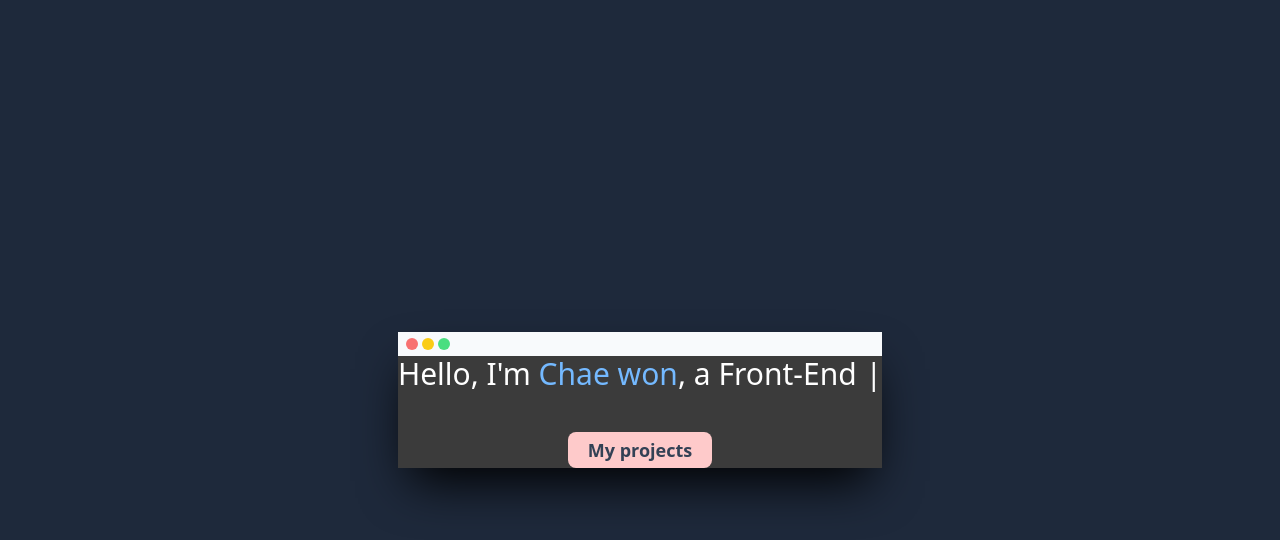
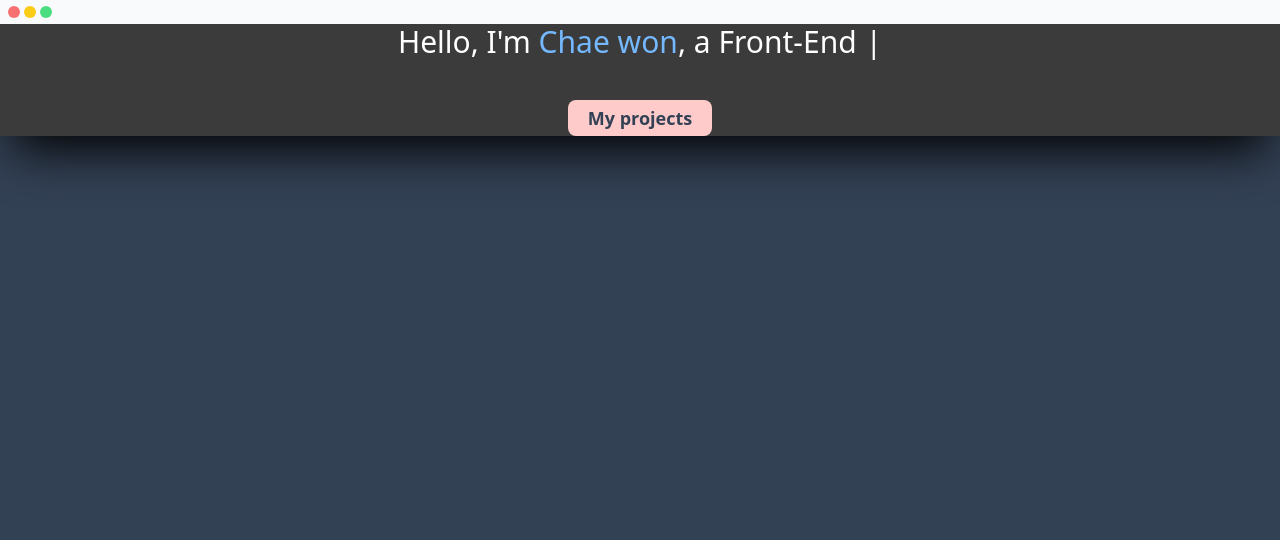
Before and after one commit to chaewon0128/portfolio, a Next.js app: page / in a window 1280 px wide. Shown: the top 540 px of the page. Built offline with nearby package versions, Linux system fonts and the light colour scheme; what tailwind-animatecss would draw is missing.

Commit message:
💄 layout 공통 스타일 수정

```diff
--- a/components/layout/Layout.tsx
+++ b/components/layout/Layout.tsx
@@ -1,12 +1,8 @@
 import { ReactNode } from 'react';
-import Ball from '../ball/Ball';
-import { useRouter } from 'next/router';
-import cls from '@/lib/cls';
 
 export default function Layout(props: { children: ReactNode }) {
-    const router = useRouter();
     return (
-        <div className='flex justify-center items-center min-h-screen w-full bg-slate-800 '>
+        <div className='min-h-screen w-full bg-slate-700'>
 
             {props.children}
 
--- a/components/layout/TerminalLayout.tsx
+++ b/components/layout/TerminalLayout.tsx
@@ -25,8 +25,8 @@ export default function TerminalLayout({ children, isClose = false, width }: ITe
             <motion.div initial={{ scaleX: isClose ? 1 : 0 }} animate={{ scaleX: isClose ? 0 : 1 }} transition={{
                 type: "spring",
                 restDelta: 0.5
-            }} className={`bg-[#3B3B3B] shadow-black shadow-2xl  ${size[width]} `} >
-                <div className='pl-2 space-x-1 bg-slate-50' >
+            }} className={`bg-[#3B3B3B] shadow-black shadow-2xl z-10 ${size[width]} `} >
+                <div className='pl-2 space-x-1 bg-slate-50 z-40' >
                     <Ball color="red" />
                     <Ball color="yellow" />
                     <Ball color="green" />
--- a/components/loading/Loading.tsx
+++ b/components/loading/Loading.tsx
@@ -5,8 +5,8 @@ import Layout from "../layout/Layout";
 export default function Loading() {
     return (
         <Layout>
-            <div className="flex flex-col justify-center text-center text-white">
-                <div className="animate-bounce w-30">
+            <div className="flex flex-col justify-center items-center min-h-screen text-white ">
+                <div className="animate-bounce w-20">
                     <MagnifyIcon />
                 </div>
                 <div className="font-press-start">Loading...</div>
```
